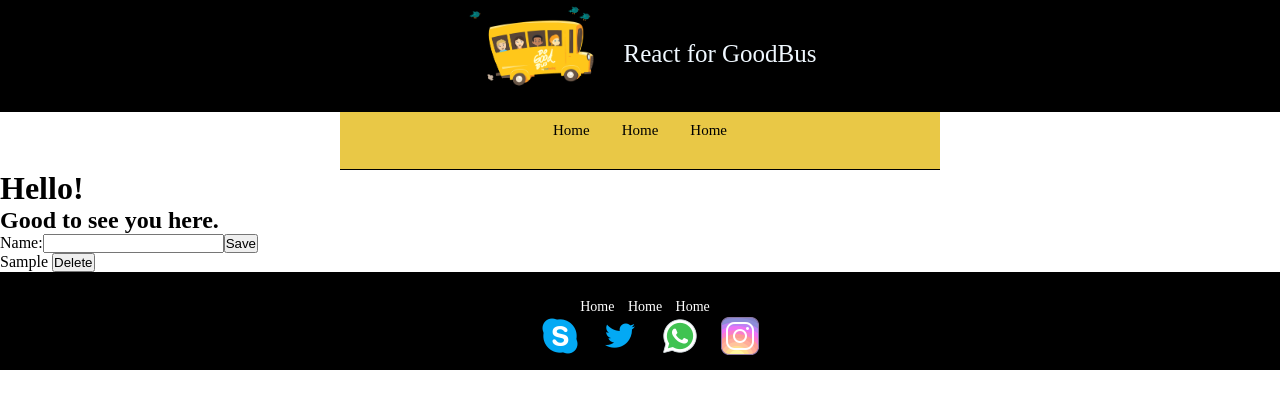
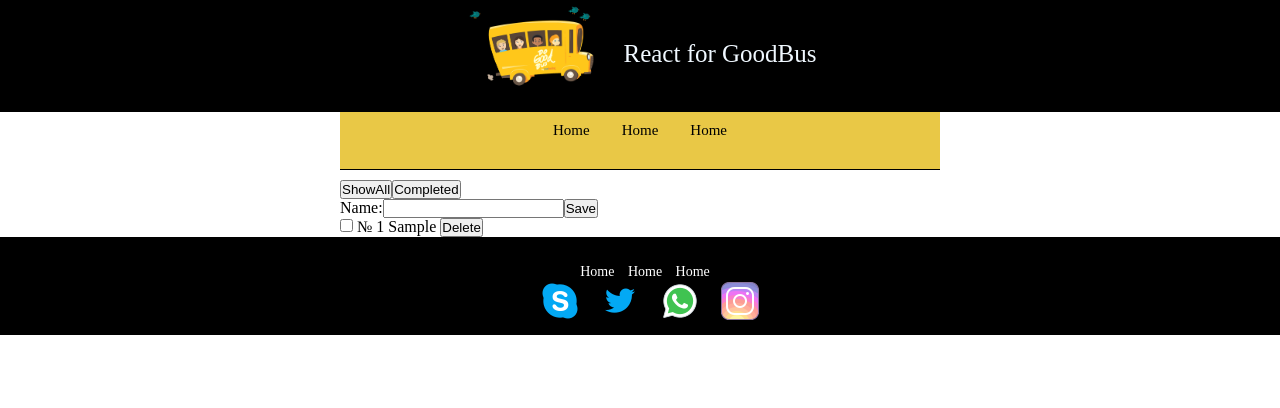
Before and after one commit to VitaliyLamash/ReactProjectOne, a React app: page / in a window 1280 px wide. Both pictures are taken after typing "Sample" into the empty fields and a click on the input "Save". Built offline with nearby package versions, Linux system fonts and the light colour scheme.

Commit message:
home work 2, add filters

```diff
--- a/src/content.js
+++ b/src/content.js
@@ -1,51 +1,111 @@
-import React from 'react';
-import ReactDOM from 'react-dom';
-
-
+import React from "react";
 
 export class Content extends React.Component {
   constructor(props) {
     super(props);
 
     this.state = {
-        value: '',
-        list: []
+      value: "",
+      list: [],
+      filterChecked: false
     };
-      this.handleSubmit = this.handleSubmit.bind(this);
   }
 
-    handleChange = (event) => {
-      this.setState({value: event.target.value});
+  handleChange = event => {
+    this.setState({ value: event.target.value });
+  };
+
+  handleSubmit = event => {
+    event.preventDefault(); //при отправки формы отмена перезагрузки страницы
+    if (!this.state.value) return;
+
+    const newItem = {
+      text: this.state.value,
+      id: Date.now(),
+      checked: false,
+      hidden: false
+    };
+    this.setState(prevState => ({
+      list: [...prevState.list, newItem],
+      value: ""
+    }));
+  };
+
+  deleteItem = id => {
+    this.setState(prevState => ({
+      list: prevState.list.filter(todo => todo.id !== id)
+    }));
+  };
+
+  handleChecked = id => {
+    this.setState(prevState => ({
+      list: prevState.list.map(todo => {
+        if (todo.id === id) {
+          todo.checked = !todo.check;
         }
+        return todo;
+      })
+    }));
+  };
 
-    handleSubmit (event) {
-      event.preventDefault(); //при отправки формы отмена перезагрузки страницы
-      if(!this.state.value) return;
-      this.setState({list:[...this.state.list, this.state.value]});
-      this.setState({value: ''});
+  filterItems = filterName => {
+    this.setState(prevState => ({
+      list: prevState.list.map(todo => {
+        switch (filterName) {
+          case "completed":
+            if (todo.checked === false) {
+              todo.hidden = true;
             }
-
-    deleteItem = (index) =>{
-      let copy = [...this.state.list];
-      copy.splice(index, 1);
-      this.setState({list: copy});
+            break;
+          case "all":
+          default:
+            todo.hidden = false;
         }
-
+        return todo;
+      })
+    }));
+  };
   render() {
     return (
-        <div>
+      <div className="content">
+        <button type="button" onClick={() => this.filterItems("all")}>
+          ShowAll
+        </button>
+        <button type="button" onClick={() => this.filterItems("completed")}>
+          Completed
+        </button>
+
         <form onSubmit={this.handleSubmit}>
           <label>
             Name:
-            <input type="text" value={this.state.value} onChange={this.handleChange} />
+            <input
+              type="text"
+              value={this.state.value}
+              onChange={this.handleChange}
+            />
           </label>
+
           <input type="submit" value="Save" />
         </form>
+
         <ul>
-        {
-          this.state.list.map((item, i) =>
-          <li key={i.toString()}> {item} <button onClick={ () => this.deleteItem(i)}>Delete</button> </li> )
-        }
+          {this.state.list.length > 0 ? (
+            this.state.list.map((todo, index) => (
+              <li key={todo.id} hidden={todo.hidden}>
+                <input
+                  type="checkbox"
+                  onChange={() => this.handleChecked(todo.id)}
+                />
+                {/* {" № " + (index + 1) + " " + todo.text + " "} */}
+                {` № ${index + 1} ${todo.text} `}
+                <button type="button" onClick={() => this.deleteItem(todo.id)}>
+                  Delete
+                </button>
+              </li>
+            ))
+          ) : (
+            <em>NO</em>
+          )}
         </ul>
       </div>
     );
--- a/src/footer.js
+++ b/src/footer.js
@@ -1,5 +1,4 @@
 import React from 'react';
-import ReactDOM from 'react-dom';
 
 export const Footer = () => {
     return(
@@ -11,10 +10,10 @@ export const Footer = () => {
                     <a href="index.html"> Home </a>
             </nav>
             <div className="social">
-                <a href="#"><img src="img/icons8-скайп-40.png" alt="" /></a>
-                <a href="#"><img src="img/icons8-твиттер-40.png" alt="" /></a>
-                <a href="#"><img src="img/icons8-whatsapp-40.png" alt="" /></a>
-                <a href="#"><img src="img/icons8-instagram-40.png" alt="" /></a>
+                <a href=""><img src="img/icons8-скайп-40.png" alt="" /></a>
+                <a href=""><img src="img/icons8-твиттер-40.png" alt="" /></a>
+                <a href=""><img src="img/icons8-whatsapp-40.png" alt="" /></a>
+                <a href=""><img src="img/icons8-instagram-40.png" alt="" /></a>
             </div>
         </footer>
         </div>
--- a/src/index.css
+++ b/src/index.css
@@ -1,87 +1,87 @@
-*{
+* {
   margin: 0;
   padding: 0;
 }
-a{
+a {
   text-decoration: none;
 }
-li{
+li {
   text-decoration: none;
 }
-body{
-  font-family: 'Joti One', cursive;
+body {
+  font-family: "Joti One", cursive;
 }
 
-.logo{
+.logo {
   background: #000;
   width: 100%;
   display: flex;
   justify-content: center;
 }
-.logo_txt{
+.logo_txt {
   color: aliceblue;
   padding: 40px 0px 0 10px;
   text-align: center;
   font-size: 25px;
-
 }
-.graphiclogo{
+.graphiclogo {
   width: 150px;
   padding: 5px;
   max-width: 100%;
   box-sizing: border-box;
 }
-nav{
+nav {
   margin: auto;
   width: 600px;
   border-bottom: 1px solid black;
 }
-.topnav{
+.topnav {
   background: rgb(233, 200, 70);
   font-size: 14px;
   padding-top: 10px;
   padding-bottom: 30px;
   text-align: center;
 }
-article{
+.content {
   padding-top: 10px;
-  background: rgb(233, 200, 70);
   margin: 0 auto;
   width: 600px;
-  height: 600px;
 }
-.topnav a{
+.content ul {
+  list-style-type: none;
+}
+.topnav a {
   color: #000;
   text-align: center;
   padding: 14px 16px;
   font-size: 15px;
 }
-.topnav a:hover{
+.topnav a:hover {
   border-bottom: 2px solid #000;
 }
 
-footer{
+footer {
   width: 100%;
-   height: auto;
+  height: auto;
   background: black;
   margin: 0 auto;
   text-align: center;
   padding-top: 25px;
 }
 
-footer a{
+footer a {
   color: white;
   font-size: 14px;
   margin-left: 10px;
 }
-footer nav a:hover{
+footer nav a:hover {
   border-bottom: 2px solid white;
 }
-.social img{
+.social img {
   margin-left: 10px;
   margin-bottom: 10px;
 }
-.social img:hover{
+.social img:hover {
   background: #494949;
   border-radius: 50%;
 }
--- a/src/index.js
+++ b/src/index.js
@@ -1,29 +1,16 @@
-import React from 'react';
-import ReactDOM from 'react-dom';
-import './index.css';
-import {Header} from './header.js';
-import {Footer} from './footer';
-import {Content} from './content';
-
-function Element () {
-    return (   <div>
-         <h1>Hello!</h1>
-         <h2>Good to see you here.</h2>
-       </div>
-    )};
-
+import React from "react";
+import ReactDOM from "react-dom";
+import "./index.css";
+import { Header } from "./header.js";
+import { Footer } from "./footer";
+import { Content } from "./content";
 
 const app = (
-    <div>
-        <Header />
-        <Element />
-        <Content />
-        <Footer />
-    </div>
+  <div>
+    <Header />
+    <Content />
+    <Footer />
+  </div>
 );
 
-
-ReactDOM.render(
-    app,
-    document.getElementById('app')
-  );
+ReactDOM.render(app, document.getElementById("app"));
```
Also changed, not shown: src/header.js (+4 -5 lines). Lines whose indentation alone changed are shown as unchanged.
